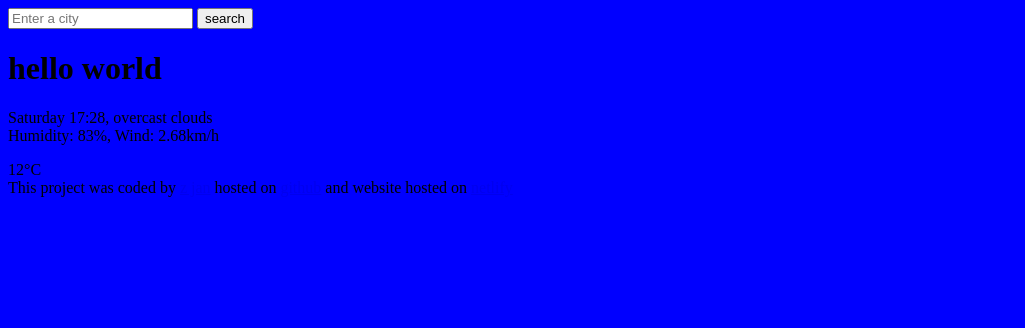
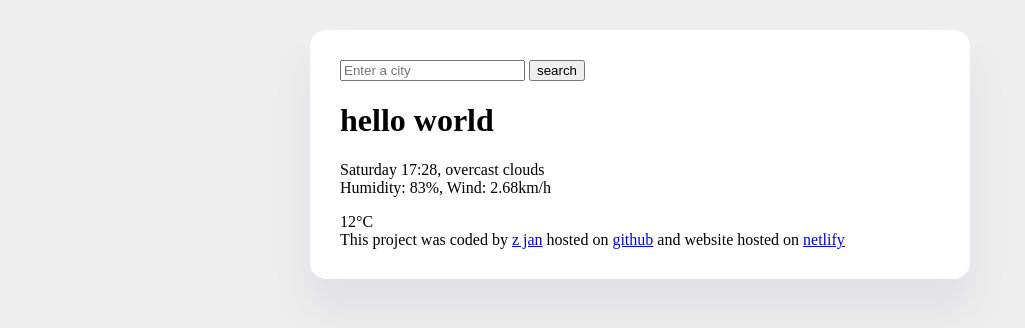
Before and after one commit to zjan3/my-weatherapp1, a plain HTML site: page index.html in a window 1280 px wide. Shown: the whole page, without its empty margins (0-1025 px from the left). Drawn offline with Linux system fonts and the light colour scheme.

Commit message:
changed the style

```diff
--- a/index.html
+++ b/index.html
@@ -7,6 +7,7 @@
     <link rel="stylesheet" href="style.css" />
   </head>
   <body>
+    <div class="app">
       <header>
         <form>
           <input type="text" placeholder="Enter a city" required />
@@ -33,5 +34,6 @@
           >netlify</a
         >
       </footer>
+    </div>
   </body>
 </html>
--- a/style.css
+++ b/style.css
@@ -1,3 +1,11 @@
 body {
-  background-color: blue;
+  background-color: #eeeeee;
 }
+.app {
+  background: white;
+  max-width: 600px;
+  margin: 30px auto;
+  box-shadow: 0 30px 40px rgba(65, 50, 100, 0.08);
+  border-radius: 16px;
+  padding: 30px;
+}
```
Lines whose indentation alone changed are shown as unchanged.
